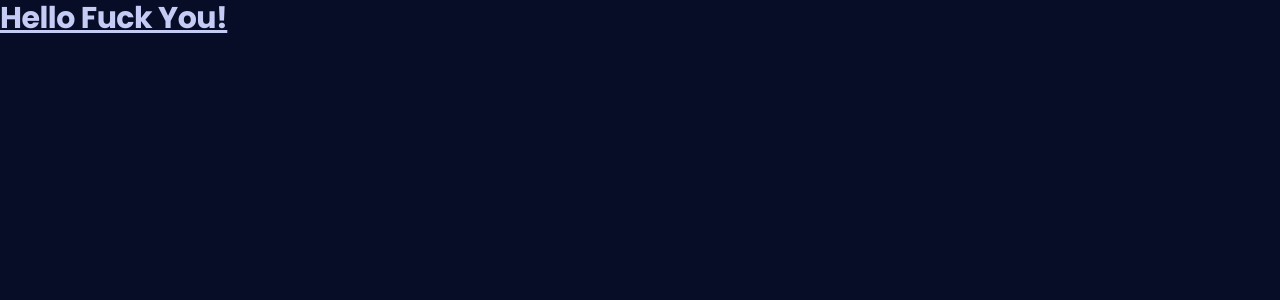
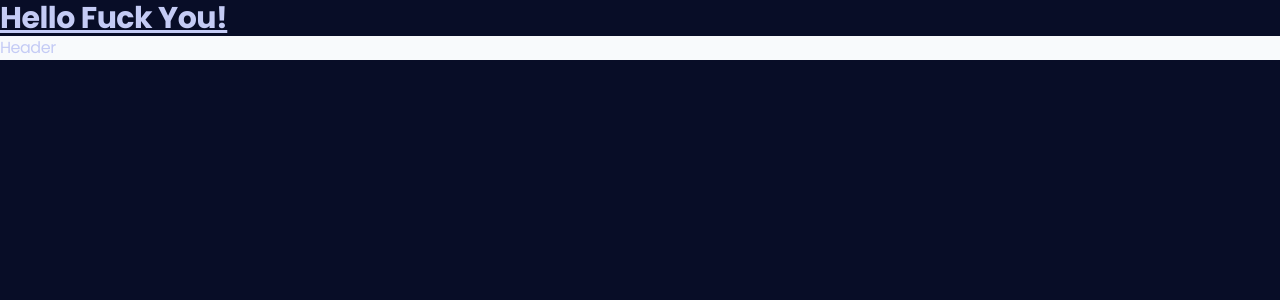
Before and after one commit to RA9T0R/SE_Project, a React (Vite) app: page / in a window 1280 px wide. Shown: the top 300 px of the page. Built offline with nearby package versions, Linux system fonts and the light colour scheme.

Commit message:
Test Section

```diff
--- a/src/App.jsx
+++ b/src/App.jsx
@@ -1,4 +1,5 @@
 import React from 'react'
+import Head from './sections/Head.jsx'
 
 const App = () => {
   return (
@@ -6,6 +7,7 @@ const App = () => {
       <h1 className="text-3xl font-bold underline">
         Hello Fuck You!
       </h1>
+      <Head/>
     </div>
   )
 }
--- /dev/null
+++ b/src/sections/Head.jsx
@@ -0,0 +1,11 @@
+import React from 'react'
+
+const Head = () => {
+  return (
+    <div className='bg-slate-50 w-50 h-50'>
+      Header
+    </div>
+  )
+}
+
+export default Head
```
